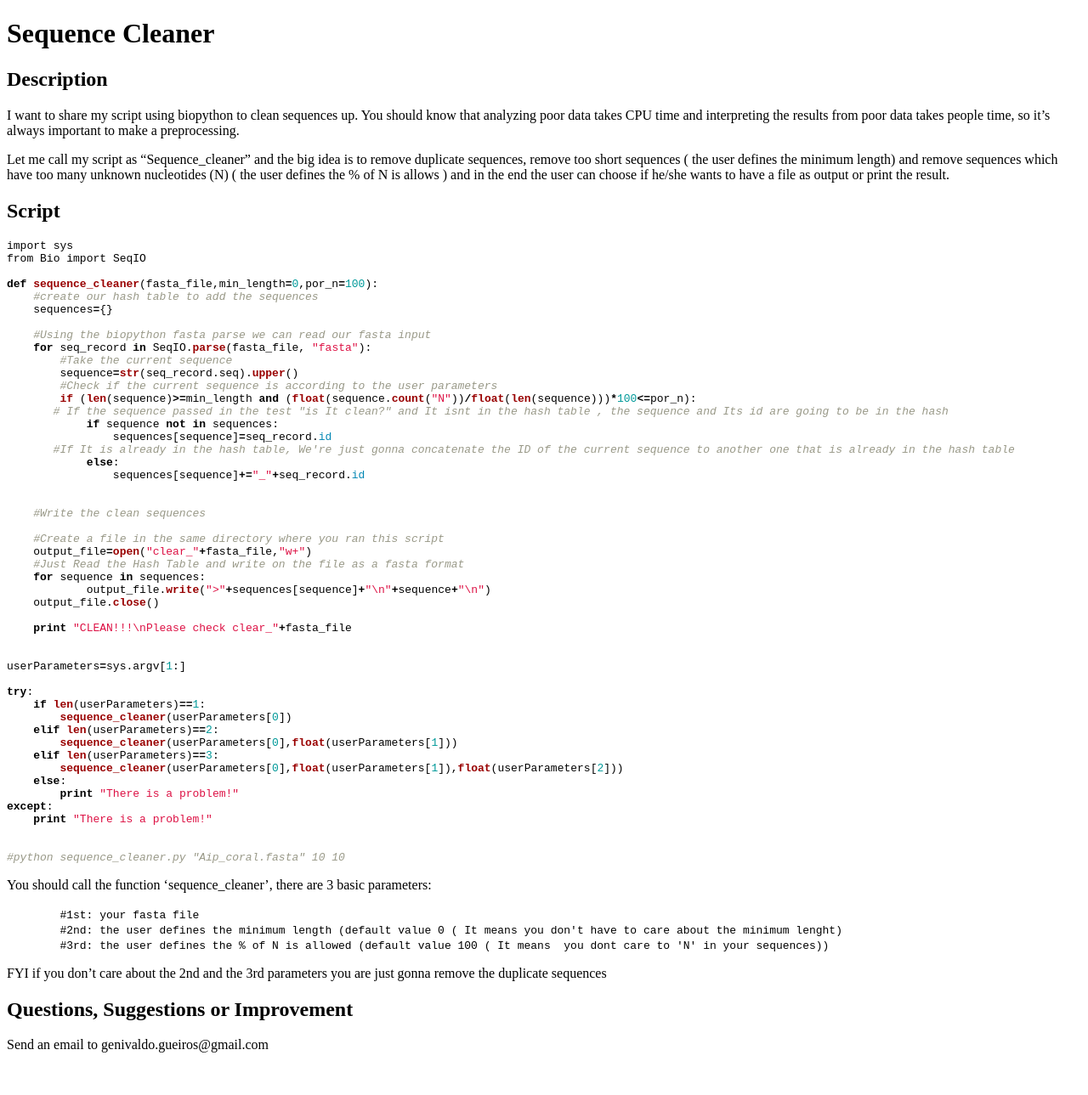
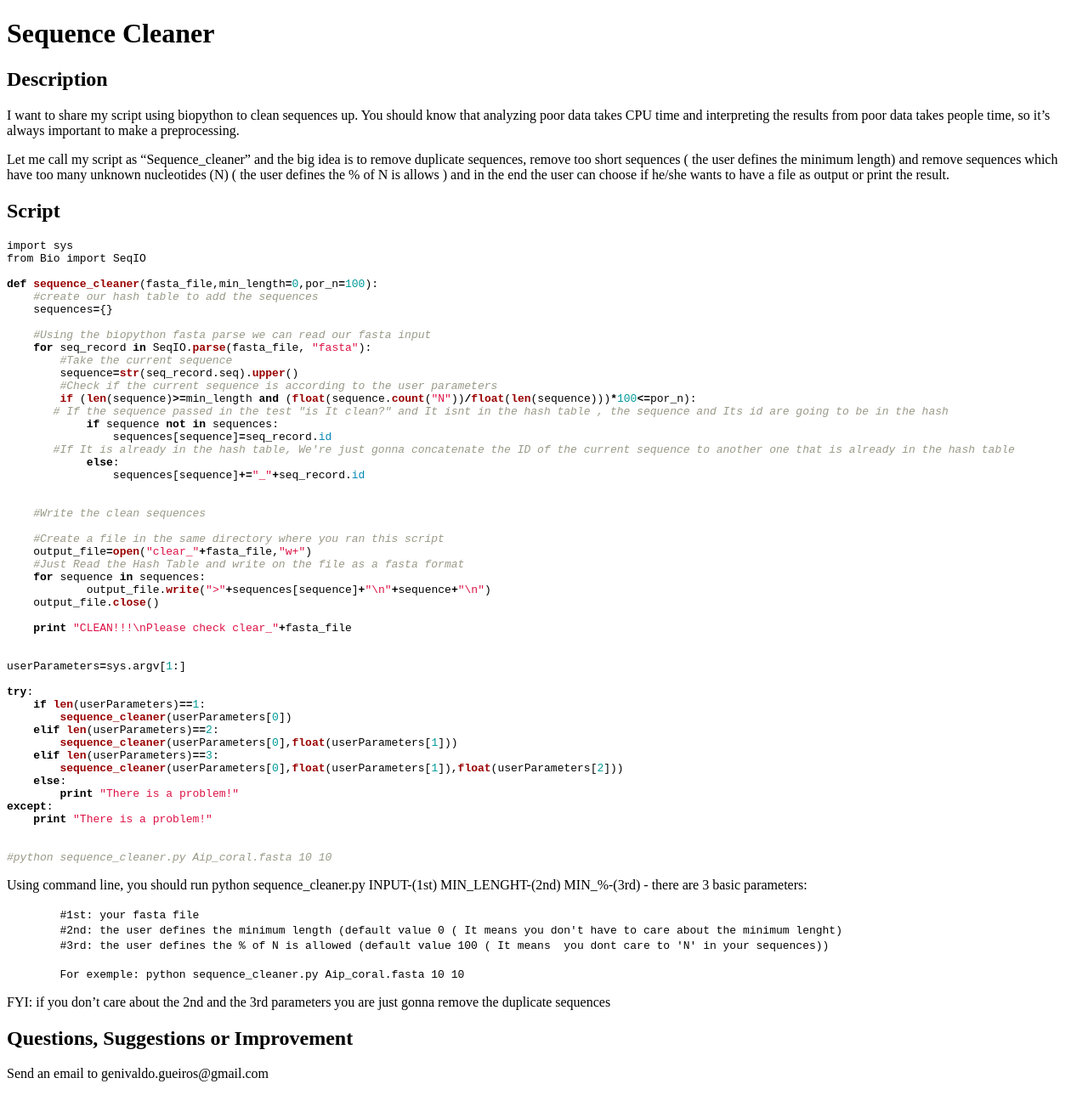
Before and after one commit to biopython/biopython.github.io, a Jekyll site: the page built from wiki/Sequence_Cleaner.md, in a window 1280 px wide. Shown: the whole page at 85% size. Built offline with Jekyll 4.4.1, drawn with Linux system fonts in a browser that asks for light colours; before the commit the page ends 1255 px from its top, so only the background shows below that.

Commit message:
/* Script */

````diff
--- a/wiki/Sequence_Cleaner.md
+++ b/wiki/Sequence_Cleaner.md
@@ -73,17 +73,20 @@ except:
     print "There is a problem!"
 
 
-#python sequence_cleaner.py "Aip_coral.fasta" 10 10
+#python sequence_cleaner.py Aip_coral.fasta 10 10
 ```
 
-You should call the function 'sequence\_cleaner', there are 3 basic
+Using command line, you should run python sequence\_cleaner.py
+INPUT-(1st) MIN\_LENGHT-(2nd) MIN\_%-(3rd) - there are 3 basic
 parameters:
 
 `        #1st: your fasta file `
 `        #2nd: the user defines the minimum length (default value 0 ( It means you don't have to care about the minimum lenght)`
 `        #3rd: the user defines the % of N is allowed (default value 100 ( It means  you dont care to 'N' in your sequences))`
 
-FYI if you don't care about the 2nd and the 3rd parameters you are just
+`        For exemple: python sequence_cleaner.py Aip_coral.fasta 10 10`
+
+FYI: if you don't care about the 2nd and the 3rd parameters you are just
 gonna remove the duplicate sequences
 
 Questions, Suggestions or Improvement
````
Also changed, not shown: 1 other file.
